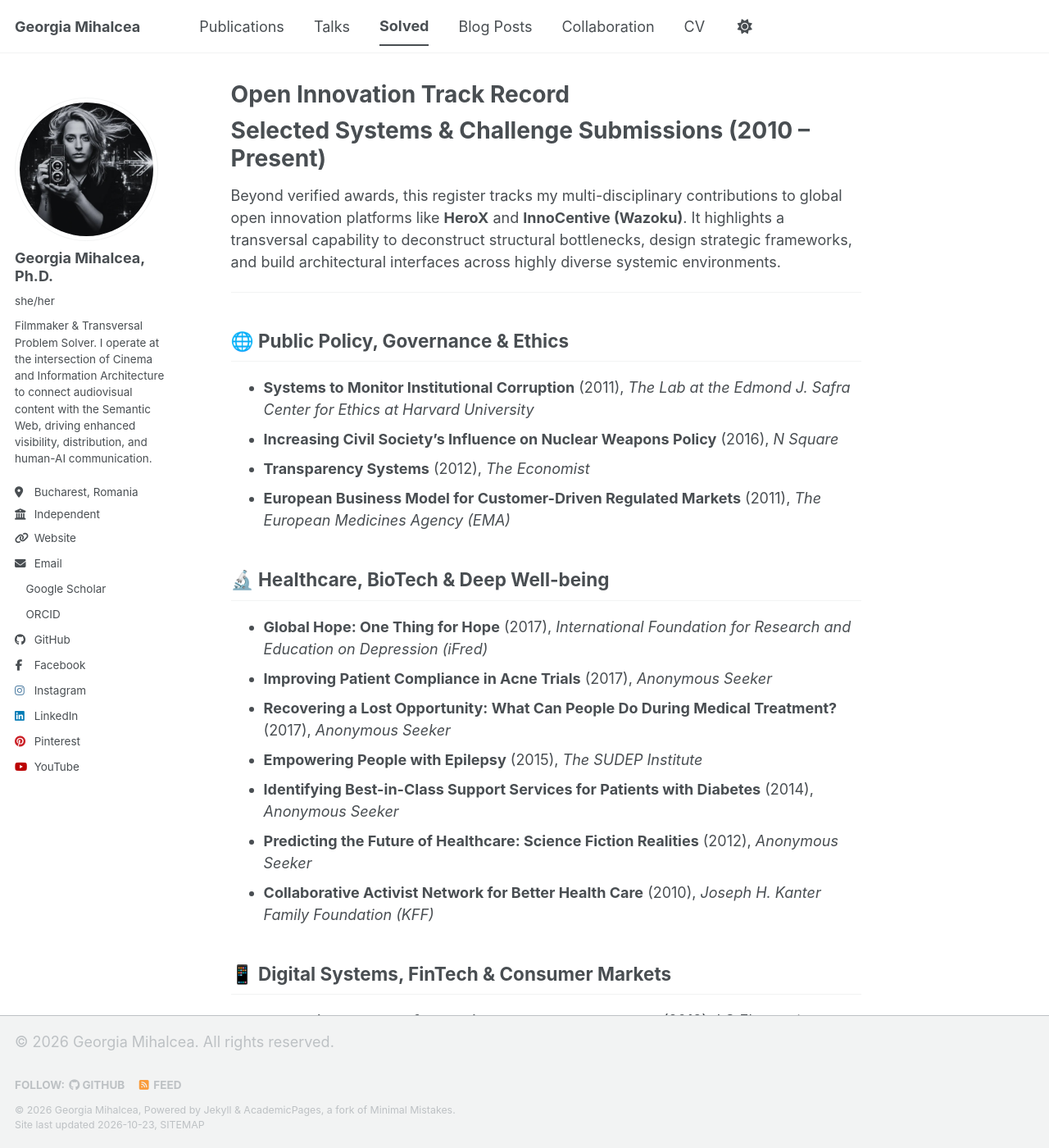
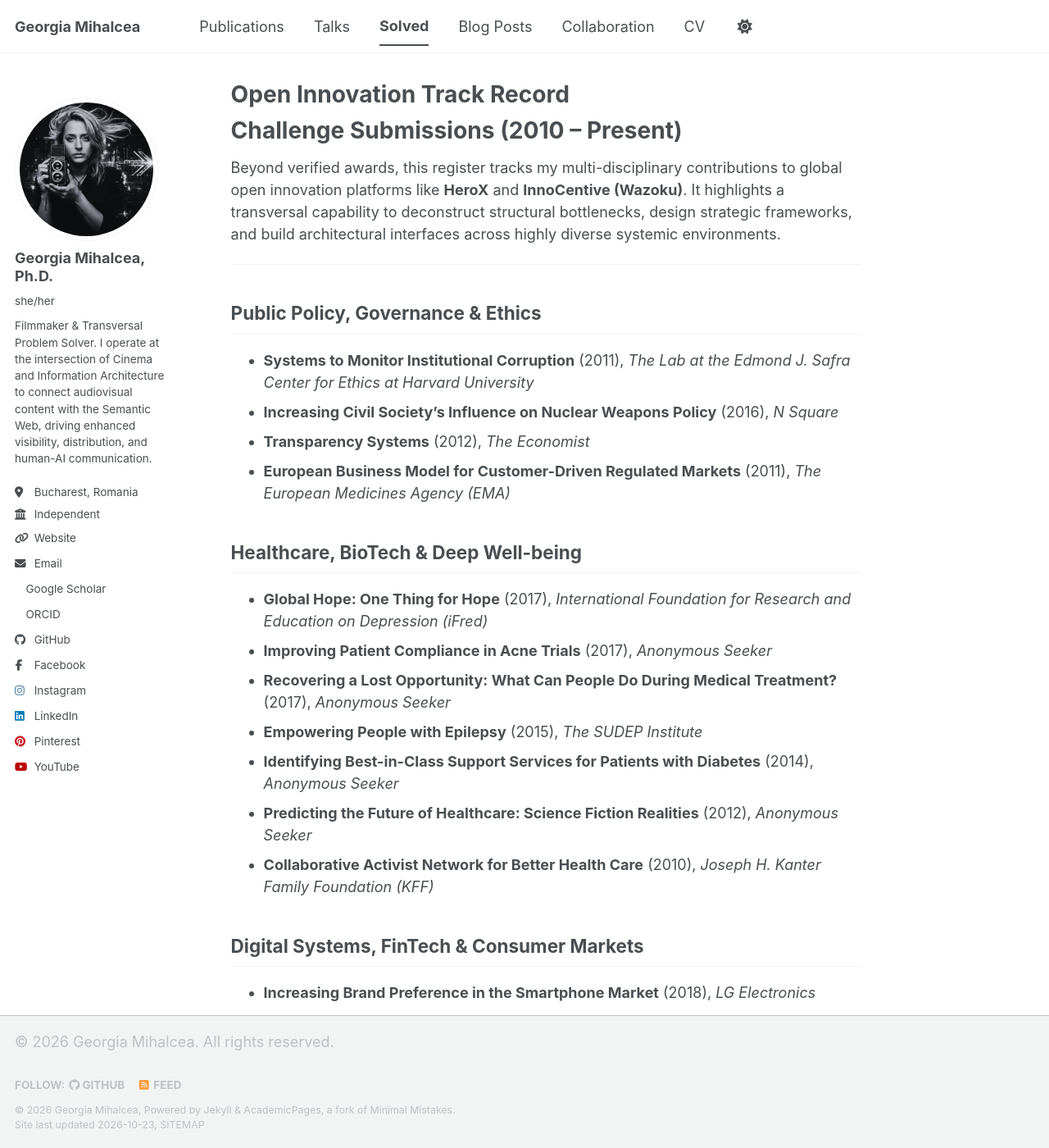
Before and after one commit to GeorgiaMihalcea/georgiamihalcea.github.io, a Jekyll site: the page built from _pages/solved.md, in a window 1280 px wide and 1400 px high. Shown: the whole window at 82% size. Built offline with Jekyll 4.4.1, drawn with Linux system fonts in a browser that asks for light colours; a style sheet for code colours, icons or effects is not loaded; some of the changed text lies outside the part shown.

Commit message:
Update headings in solved.md for consistency

```diff
--- a/_pages/solved.md
+++ b/_pages/solved.md
@@ -5,20 +5,20 @@ permalink: /solved/
 author_profile: true
 ---
 
-# Selected Systems & Challenge Submissions (2010 – Present)
+# Challenge Submissions (2010 – Present)
 
 Beyond verified awards, this register tracks my multi-disciplinary contributions to global open innovation platforms like **HeroX** and **InnoCentive (Wazoku)**. It highlights a transversal capability to deconstruct structural bottlenecks, design strategic frameworks, and build architectural interfaces across highly diverse systemic environments.
 
 ---
 
-## 🌐 Public Policy, Governance & Ethics
+## Public Policy, Governance & Ethics
 
 *   **Systems to Monitor Institutional Corruption** (2011), *The Lab at the Edmond J. Safra Center for Ethics at Harvard University*
 *   **Increasing Civil Society's Influence on Nuclear Weapons Policy** (2016), *N Square*
 *   **Transparency Systems** (2012), *The Economist*
 *   **European Business Model for Customer-Driven Regulated Markets** (2011), *The European Medicines Agency (EMA)*
 
-## 🔬 Healthcare, BioTech & Deep Well-being
+## Healthcare, BioTech & Deep Well-being
 
 *   **Global Hope: One Thing for Hope** (2017), *International Foundation for Research and Education on Depression (iFred)*
 *   **Improving Patient Compliance in Acne Trials** (2017), *Anonymous Seeker*
@@ -28,7 +28,7 @@ Beyond verified awards, this register tracks my multi-disciplinary contributions
 *   **Predicting the Future of Healthcare: Science Fiction Realities** (2012), *Anonymous Seeker*
 *   **Collaborative Activist Network for Better Health Care** (2010), *Joseph H. Kanter Family Foundation (KFF)*
 
-## 📱 Digital Systems, FinTech & Consumer Markets
+## Digital Systems, FinTech & Consumer Markets
 
 *   **Increasing Brand Preference in the Smartphone Market** (2018), *LG Electronics*
 *   **Novel Strategies for Increasing TV Everywhere Use** (2014), *Anonymous Seeker*
@@ -36,7 +36,7 @@ Beyond verified awards, this register tracks my multi-disciplinary contributions
 *   **Healthcare Information Economy** (2011), *The Economist*
 *   **Entrepreneurship: Disruptive Approaches** (2011), *The Economist*
 
-## 🌍 Socio-Economics, Infrastructure & Climate Change
+## Socio-Economics, Infrastructure & Climate Change
 
 *   **Communication Platform to Connect Vulnerable Communities with Climate Change Solutions** (2011), *The World Resources Institute*
 *   **A Communication Platform to Engage the "Hidden Community" of Family Caregivers** (2011), *Anonymous Seeker*
@@ -47,7 +47,7 @@ Beyond verified awards, this register tracks my multi-disciplinary contributions
 *   **Creating a Community of Successful Readers** (2011), *The Community Foundation of North Louisiana*
 *   **The Next Great Science Exhibition** (2010), *The Museum of Science, Boston*
 
-## ⚙️ Crowdsourcing Architecture & Workflows
+## Crowdsourcing Architecture & Workflows
 
 *   **Calling All Solvers: Post a COVID-19 Challenge at No Cost** (2020), *InnoCentive*
 *   **New Approaches to Improve Employment Outcomes from Career and Technical Education** (2017), *Viridis Learning*
```
